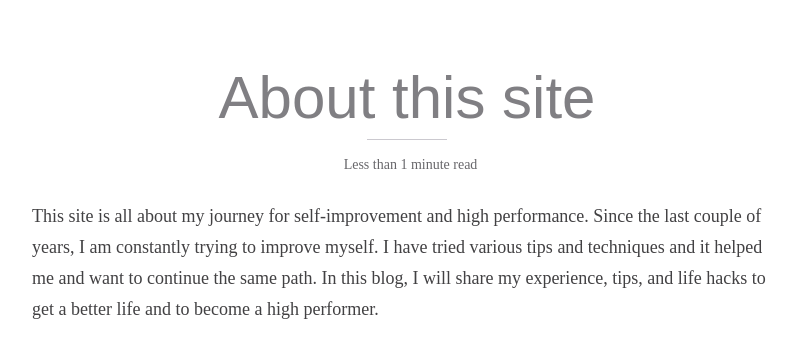
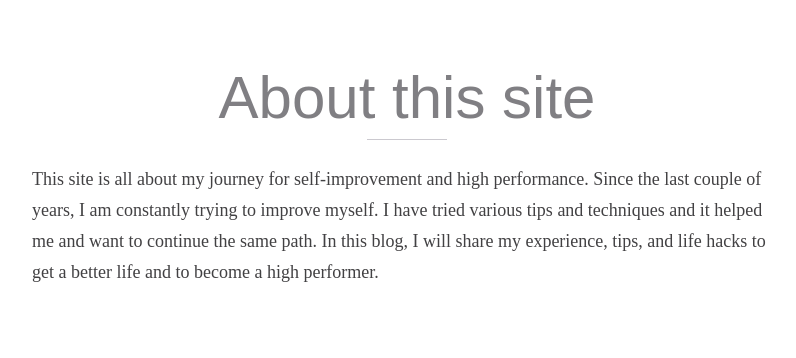
Before and after one commit to improved-life/improved-life.github.io, a Jekyll site: the page built from about.md, in a window 1280 px wide and 900 px high, scrolled down 441 px, cut to the strip 103-468 px from the top of the window. Shown: the top 358 px of the strip, without its empty margins (233-1029 px from the left). Built offline with Jekyll 4.4.1, drawn with Linux system fonts in a browser that asks for light colours; part of the change alters nothing that is shown.

```diff
--- a/_config.yml
+++ b/_config.yml
@@ -9,14 +9,14 @@ search:           true
 share:            true
 
 # Read Time is a calculator tp provide post read-time based on word count. Usage is recommended.
-readtime:         true
+readtime:         false
 
 # Specify the average Words per minute. If not defined, 180 will be used
 wpm:              200
 
 # Turn on or off the fin animations in the header and footer
-triangleheader:   true
-animated_fins:    true
+triangleheader:   false
+animated_fins:    false
 
 # Specify the fin color in RGB value
 fin_color:        "255,255,255"
```
